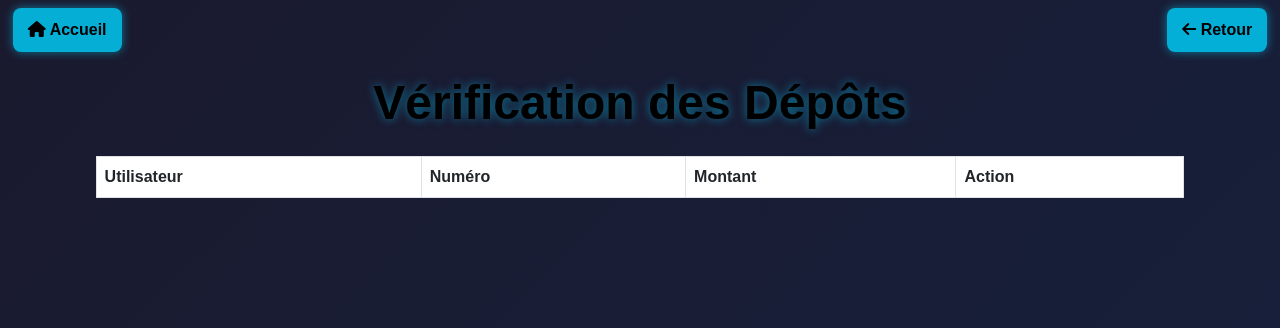
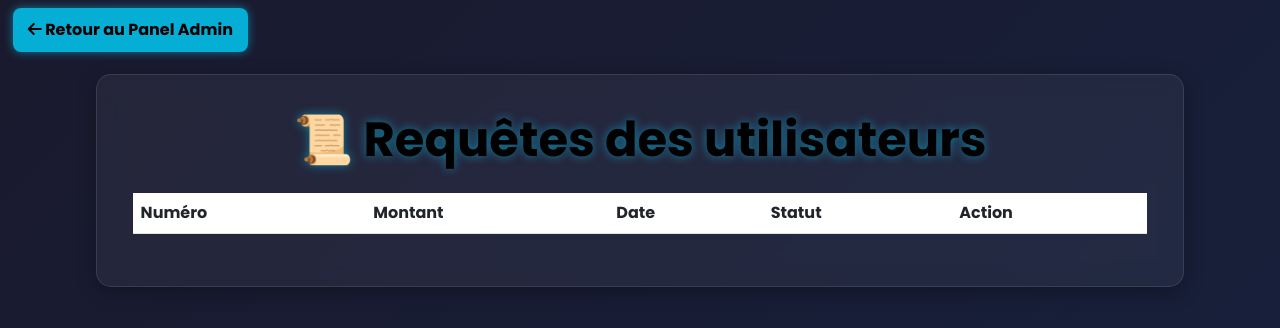
Before and after one commit to bounner/ponzi, a website: page public/admin-deposits.html in a window 1280 px wide. Drawn offline with nearby package versions, Linux system fonts and the light colour scheme; no server answers; sample sign-in values are in the browser's storage.

Commit message:
Update admin-deposits.html

```diff
--- a/public/admin-deposits.html
+++ b/public/admin-deposits.html
@@ -3,33 +3,37 @@
 <head>
     <meta charset="UTF-8">
     <meta name="viewport" content="width=device-width, initial-scale=1.0">
-    <title>Admin - Vérification des Dépôts</title>
+    <title>Requêtes</title>
     <link href="https://cdn.jsdelivr.net/npm/bootstrap@5.3.0/dist/css/bootstrap.min.css" rel="stylesheet">
     <link rel="stylesheet" href="https://cdnjs.cloudflare.com/ajax/libs/font-awesome/6.0.0/css/all.min.css">
+    <link href="https://fonts.googleapis.com/css2?family=Poppins:wght@400;600;700&display=swap" rel="stylesheet">
     <link rel="stylesheet" href="style.css">
 </head>
-<body onload="fetchDeposits()">
-    <a href="index.html" class="home-icon"><i class="fas fa-home"></i> Accueil</a>
-    <a href="javascript:history.back()" class="back-icon"><i class="fas fa-arrow-left"></i> Retour</a>
+<body>
+    <a href="admin.html" class="home-icon"><i class="fas fa-arrow-left"></i> Retour au Panel Admin</a>
 
     <div class="container mt-5">
-        <h1 class="text-center">Vérification des Dépôts</h1>
-        <table class="table table-bordered">
+        <div class="card">
+            <div class="card-body">
+                <h1 class="text-center">📜 Requêtes des utilisateurs</h1>
+                <table class="table">
                     <thead>
                         <tr>
-                    <th>Utilisateur</th>
                             <th>Numéro</th>
                             <th>Montant</th>
+                            <th>Date</th>
+                            <th>Statut</th>
                             <th>Action</th>
                         </tr>
                     </thead>
-            <tbody id="deposits-list">
-                <!-- Les demandes de dépôt seront affichées ici -->
-            </tbody>
+                    <tbody id="deposit-requests"></tbody>
                 </table>
+            </div>
+        </div>
     </div>
 
     <script src="script.js"></script>
+    <script src="admin.js"></script>
     <script src="https://cdn.jsdelivr.net/npm/bootstrap@5.3.0/dist/js/bootstrap.bundle.min.js"></script>
 </body>
 </html>
```
Lines whose indentation alone changed are shown as unchanged.
